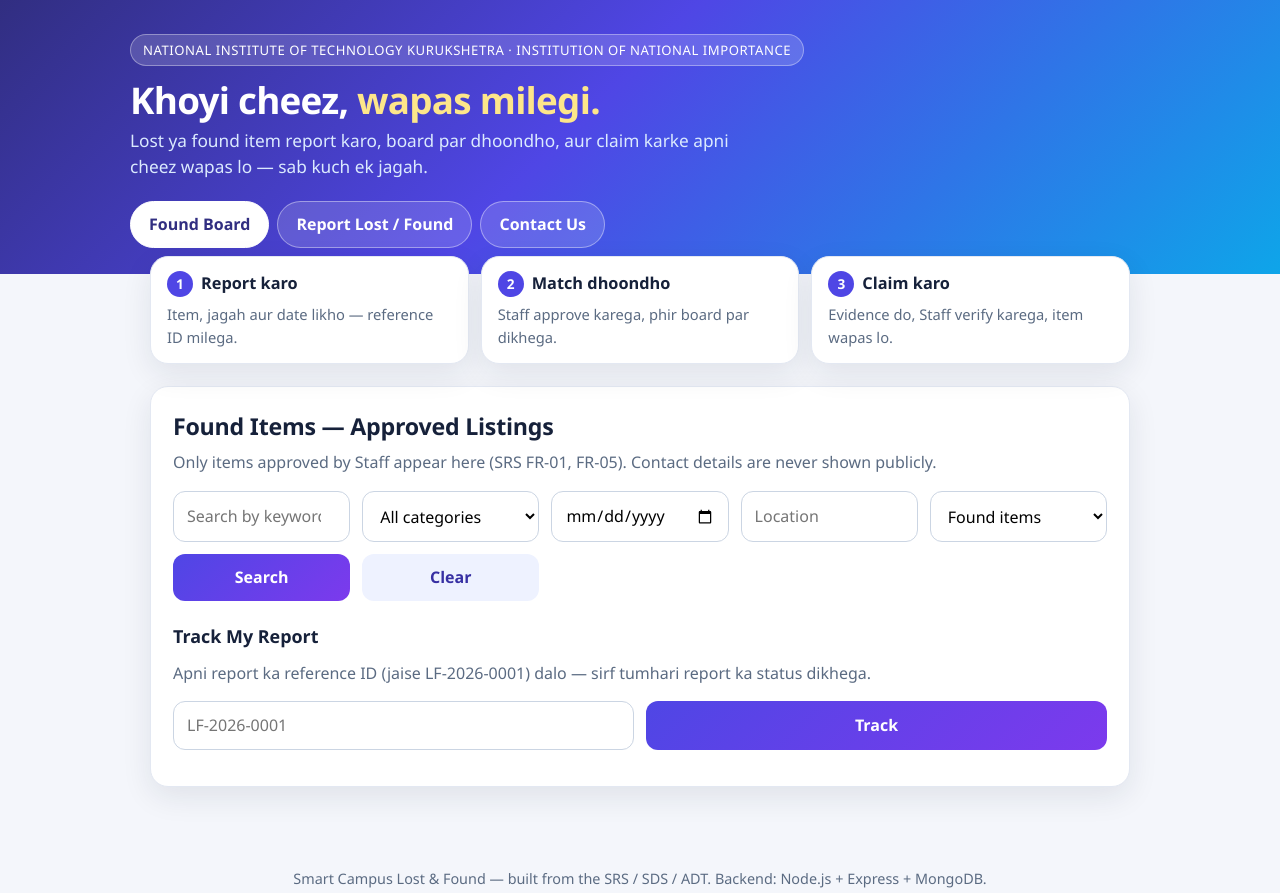
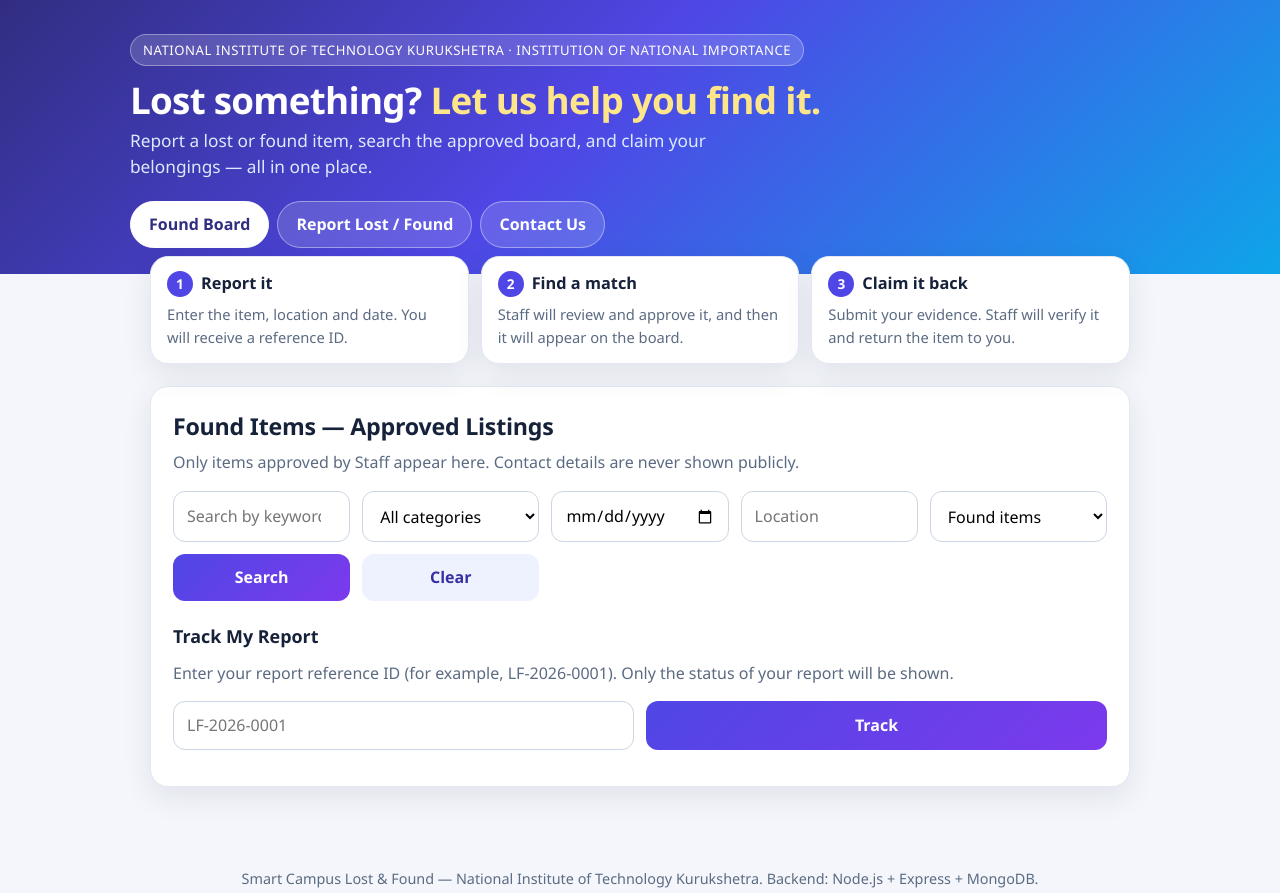
Before and after one commit to sunilkumarnitcse-dotcom/lost-and-found, a website: page public/index.html in a window 1280 px wide. Shown: the top 893 px of the page. Drawn offline with Linux system fonts and the light colour scheme.

Commit message:
Use proper English throughout the site, remove SRS/FR codes from the UI

```diff
--- a/public/index.html
+++ b/public/index.html
@@ -10,8 +10,8 @@
   <header>
     <div class="hero">
       <span class="eyebrow">National Institute of Technology Kurukshetra &middot; Institution of National Importance</span>
-      <h1>Khoyi cheez, <span>wapas milegi.</span></h1>
-      <p class="tagline">Lost ya found item report karo, board par dhoondho, aur claim karke apni cheez wapas lo — sab kuch ek jagah.</p>
+      <h1>Lost something? <span>Let us help you find it.</span></h1>
+      <p class="tagline">Report a lost or found item, search the approved board, and claim your belongings — all in one place.</p>
       <nav>
         <button data-tab="board" class="active">Found Board</button>
         <button data-tab="report">Report Lost / Found</button>
@@ -21,9 +21,9 @@
   </header>
 
   <div class="steps">
-    <div class="step"><b data-n="1">Report karo</b><p>Item, jagah aur date likho — reference ID milega.</p></div>
-    <div class="step"><b data-n="2">Match dhoondho</b><p>Staff approve karega, phir board par dikhega.</p></div>
-    <div class="step"><b data-n="3">Claim karo</b><p>Evidence do, Staff verify karega, item wapas lo.</p></div>
+    <div class="step"><b data-n="1">Report it</b><p>Enter the item, location and date. You will receive a reference ID.</p></div>
+    <div class="step"><b data-n="2">Find a match</b><p>Staff will review and approve it, and then it will appear on the board.</p></div>
+    <div class="step"><b data-n="3">Claim it back</b><p>Submit your evidence. Staff will verify it and return the item to you.</p></div>
   </div>
 
   <main>
@@ -32,7 +32,7 @@
     <!-- ============ FOUND BOARD ============ -->
     <section id="tab-board" class="tab">
       <h2>Found Items — Approved Listings</h2>
-      <p>Only items approved by Staff appear here (SRS FR-01, FR-05). Contact details are never shown publicly.</p>
+      <p>Only items approved by Staff appear here. Contact details are never shown publicly.</p>
       <form id="search-form" class="filters">
         <input type="search" id="q" placeholder="Search by keyword, e.g. wallet">
         <select id="filter-category"><option value="">All categories</option></select>
@@ -46,7 +46,7 @@
         <button type="button" id="clear-filters">Clear</button>
       </form>
       <h3>Track My Report</h3>
-      <p>Apni report ka reference ID (jaise LF-2026-0001) dalo — sirf tumhari report ka status dikhega.</p>
+      <p>Enter your report reference ID (for example, LF-2026-0001). Only the status of your report will be shown.</p>
       <form id="track-form" class="filters">
         <input id="track-ref" placeholder="LF-2026-0001" required>
         <button type="submit">Track</button>
@@ -83,7 +83,7 @@
         <label>Photo reference (optional)
           <input name="photoRef" placeholder="File name or link, if any">
         </label>
-        <label>Last known location (for lost items, FR-17)
+        <label>Last known location (for lost items)
           <input name="lastKnownLocation" placeholder="e.g. Library, 2nd floor">
         </label>
         <label>Approximate time last seen
@@ -133,7 +133,7 @@
   </main>
 
   <footer>
-    <p>Smart Campus Lost &amp; Found — built from the SRS / SDS / ADT. Backend: Node.js + Express + MongoDB.</p>
+    <p>Smart Campus Lost &amp; Found — National Institute of Technology Kurukshetra. Backend: Node.js + Express + MongoDB.</p>
     <p><a href="staff.html">Staff / Admin Login</a></p>
   </footer>
 
--- a/public/staff.js
+++ b/public/staff.js
@@ -1,6 +1,6 @@
 // Frontend for Smart Campus Lost & Found.
 // Plain JavaScript, no framework. Talks ONLY to the Express API
-// (never to MongoDB directly — SRS 3.1.3).
+// (never to MongoDB directly).
 const $ = (id) => document.getElementById(id);
 const msg = $('message');
 let token = localStorage.getItem('lf_token') || '';
@@ -146,7 +146,7 @@ window.deleteCategory = async function (id) {
   } catch (err) { showMessage(err.message, true); }
 };
 
-// ---- Search-Sweep Tracker (FR-17 to FR-20) ----
+// ---- Search-Sweep Tracker ----
 $('sweep-form').addEventListener('submit', async (e) => {
   e.preventDefault();
   const ref = $('sweep-ref').value.trim();
```
Also changed, not shown: public/app.js (+6 -6 lines), public/staff.html (+3 -4 lines).
